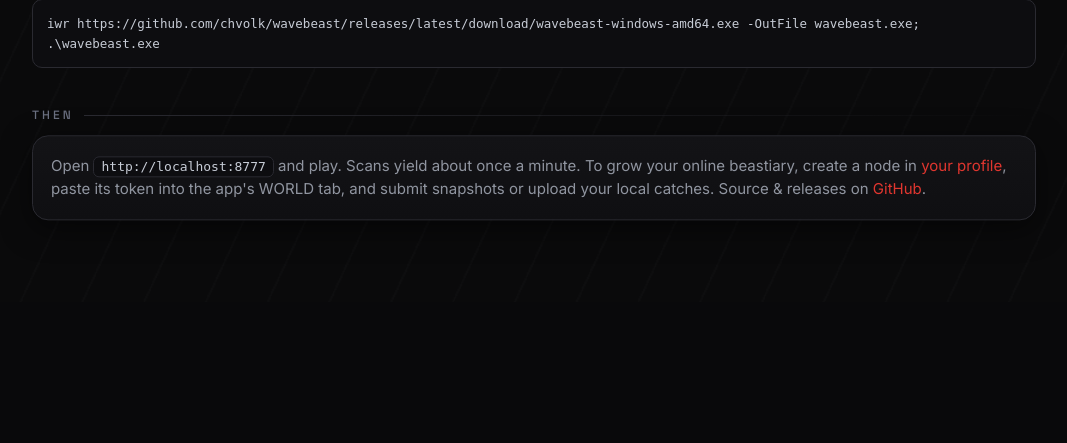
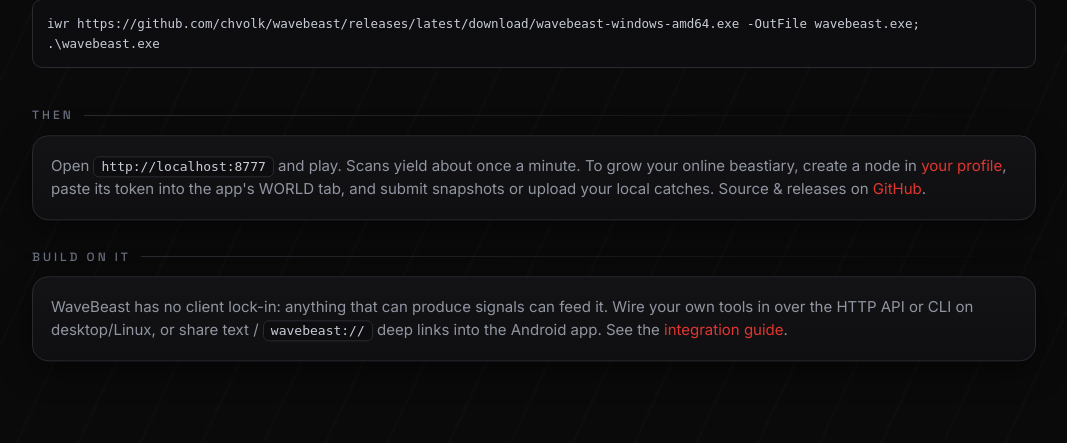
Before and after one commit to chvolk/wavebeasts, a Django app: page /download/ in a window 1280 px wide. Shown: the part 872-1315 px from the top of the page, without its empty margins (106-1173 px from the left). Before the commit the page ends 1092 px from the top, so only its background shows below. Run offline with Django 5.2, Linux system fonts and the light colour scheme.

Commit message:
Bump app version to 0.4.0; link the integration guide from downloads
Update the in-app update manifest (versionCode 4) with notes for the
cleaner scan screen and the new share/deep-link integration, and add a
"Build on it" card on the download page pointing at INTEGRATION.md.

Co-Authored-By: Claude Opus 4.8 <noreply@anthropic.com>

```diff
--- a/templates/download.html
+++ b/templates/download.html
@@ -70,5 +70,13 @@ curl -L {{ base }}/wavebeast-macos-amd64 -o wavebeast && chmod +x wavebeast && .
   submit snapshots or upload your local catches. Source &amp; releases on
   <a href="https://github.com/chvolk/wavebeast" target="_blank" rel="noopener">GitHub</a>.
 </div>
+
+<div class="section-label">Build on it</div>
+<div class="card muted">
+  WaveBeast has no client lock-in: anything that can produce signals can feed it. Wire your own tools in
+  over the HTTP API or CLI on desktop/Linux, or share text / <code>wavebeast://</code> deep links into the
+  Android app. See the
+  <a href="https://github.com/chvolk/wavebeast/blob/main/INTEGRATION.md" target="_blank" rel="noopener">integration guide</a>.
+</div>
 {% endwith %}
 {% endblock %}
```
Also changed, not shown: play/appversion.py (+5 -4 lines).
